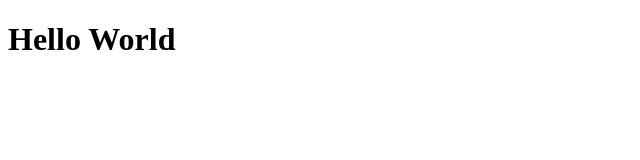
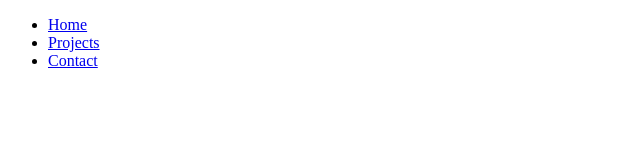
Before and after one commit to hanzomaster/MyCV, a plain HTML site: page index.html in a window 1280 px wide. Shown: the whole page, without its empty margins (0-640 px from the left). Drawn offline with Linux system fonts and the light colour scheme.

Commit message:
make a list

```diff
--- /dev/null
+++ b/css/style.css
@@ -0,0 +1,17 @@
+html {
+	font-size: 100%;
+	box-sizing: border-box;
+}
+
+*,
+*::before,
+*::after {
+	box-sizing: inherit;
+}
+
+body {
+	margin: 0;
+	padding: 0;
+	line-height: 1.3;
+	font-family: 'Open Sans', sans-serif;
+}
--- a/index.html
+++ b/index.html
@@ -1,12 +1,33 @@
 <!DOCTYPE html>
 <html lang="en">
+
 <head>
-    <meta charset="UTF-8">
-    <meta http-equiv="X-UA-Compatible" content="IE=edge">
-    <meta name="viewport" content="width=device-width, initial-scale=1.0">
-    <title>My CV</title>
+	<meta charset="UTF-8" />
+	<meta http-equiv="X-UA-Compatible" content="IE=edge" />
+	<meta name="viewport" content="width=device-width, initial-scale=1.0" />
+	<link rel="preconnect" href="https://fonts.googleapis.com" />
+	<link rel="preconnect" href="https://fonts.gstatic.com" crossorigin />
+	<link href="https://fonts.googleapis.com/css2?family=Open+Sans:ital,wght@0,300;0,400;1,300;1,400&display=swap"
+		rel="stylesheet" />
+	<link rel="icon" href="/favicon.ico" />
+	<title>My CV</title>
 </head>
+
 <body>
-    <h1>Hello World</h1>
+	<header>
+		<nav>
+			<ul>
+				<li>
+					<a href="/">Home</a>
+				</li>
+				<li>
+					<a href="https://github.com/hanzomaster?tab=repositories" target="_blank" rel="noopener noreferrer">Projects</a>
+				</li>
+				<li>
+					<a href="https://mailto:thinhrom11@gmail.com" target="_blank" rel="noopener noreferrer">Contact</a>
+				</li>
+		</nav>
+	</header>
 </body>
+
 </html>
```
Also changed, not shown: 1 other file.
